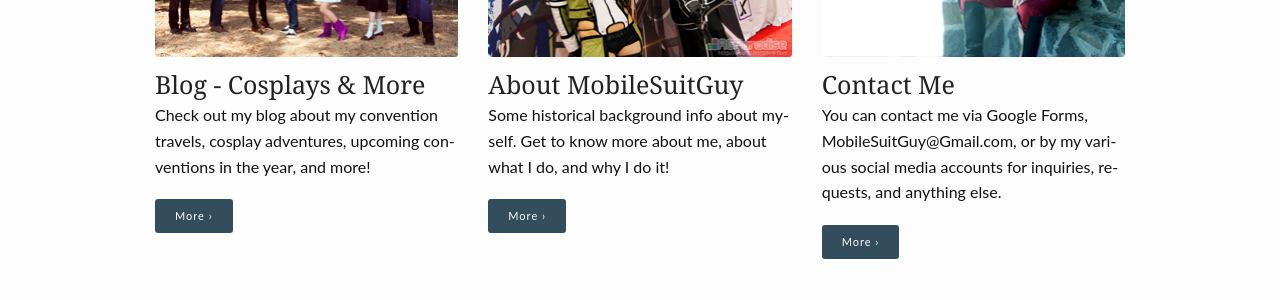
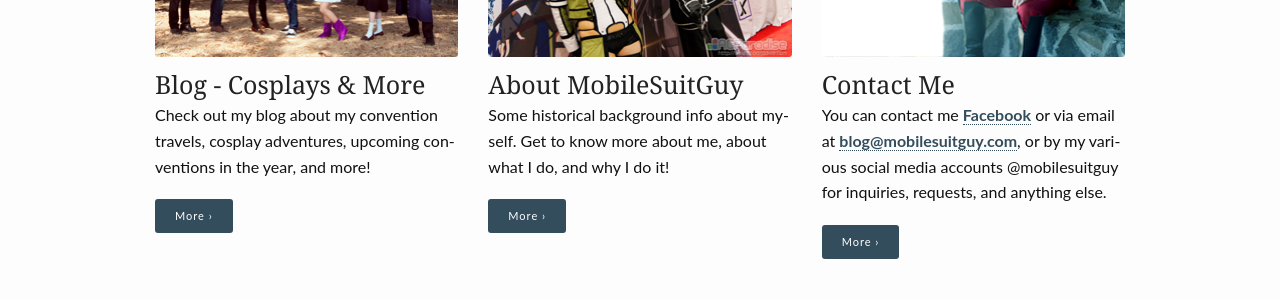
Before and after one commit to mobilesuitguy/mobilesuitguy.github.io, a Jekyll site: the page built from pages/pages-root-folder/index.md, in a window 1280 px wide. Shown: the part 568-868 px from the top of the page. Built offline with Jekyll 4.4.1, drawn with Linux system fonts in a browser that asks for light colours.

Commit message:
post change and contact change

```diff
--- a/pages/pages-root-folder/index.md
+++ b/pages/pages-root-folder/index.md
@@ -23,9 +23,9 @@
   alt: 'Photo by Everon @ ACParadise'
 widget3:
   title: "Contact Me"
-  url: 'https://goo.gl/forms/egSCBwoRzD'
+  url: 'https://facebook.com/mobilesuitguy'
   image: '/images/ContactPic.jpg'
-  text: 'You can contact me via Google Forms, MobileSuitGuy@Gmail.com, or by my various social media accounts for inquiries, requests, and anything else.'
+  text: 'You can contact me <a href="https://facebook.com/mobilesuitguy">Facebook</a> or via email at <a href="mailto:blog@mobilesuitguy.com">blog@mobilesuitguy.com</a>, or by my various social media accounts @mobilesuitguy for inquiries, requests, and anything else.'
   alt: 'Photo by Crowkidd @ ACParadise'
 permalink: /index.html
 ---
```
Also changed, not shown: _posts/conventions/2016-05-30-Sakura---Con-Day-2.md (+2 -2 lines).
